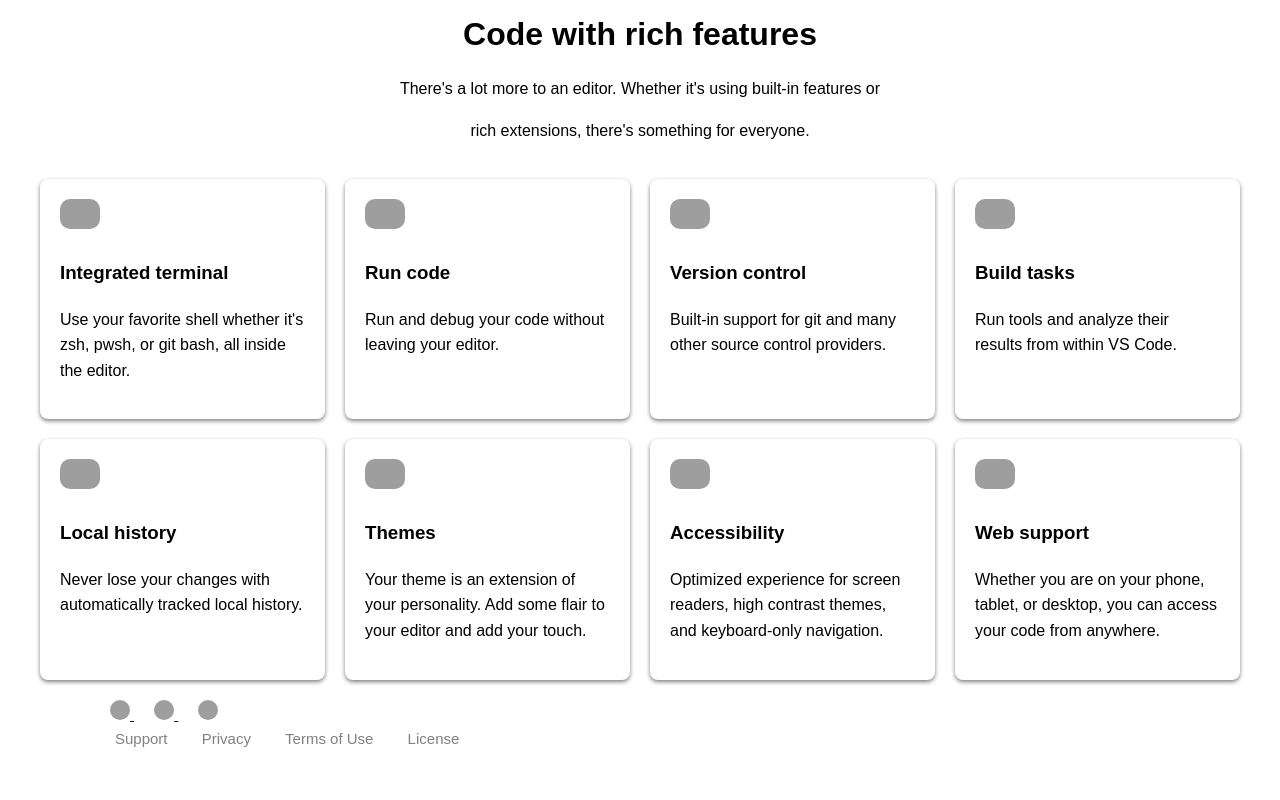
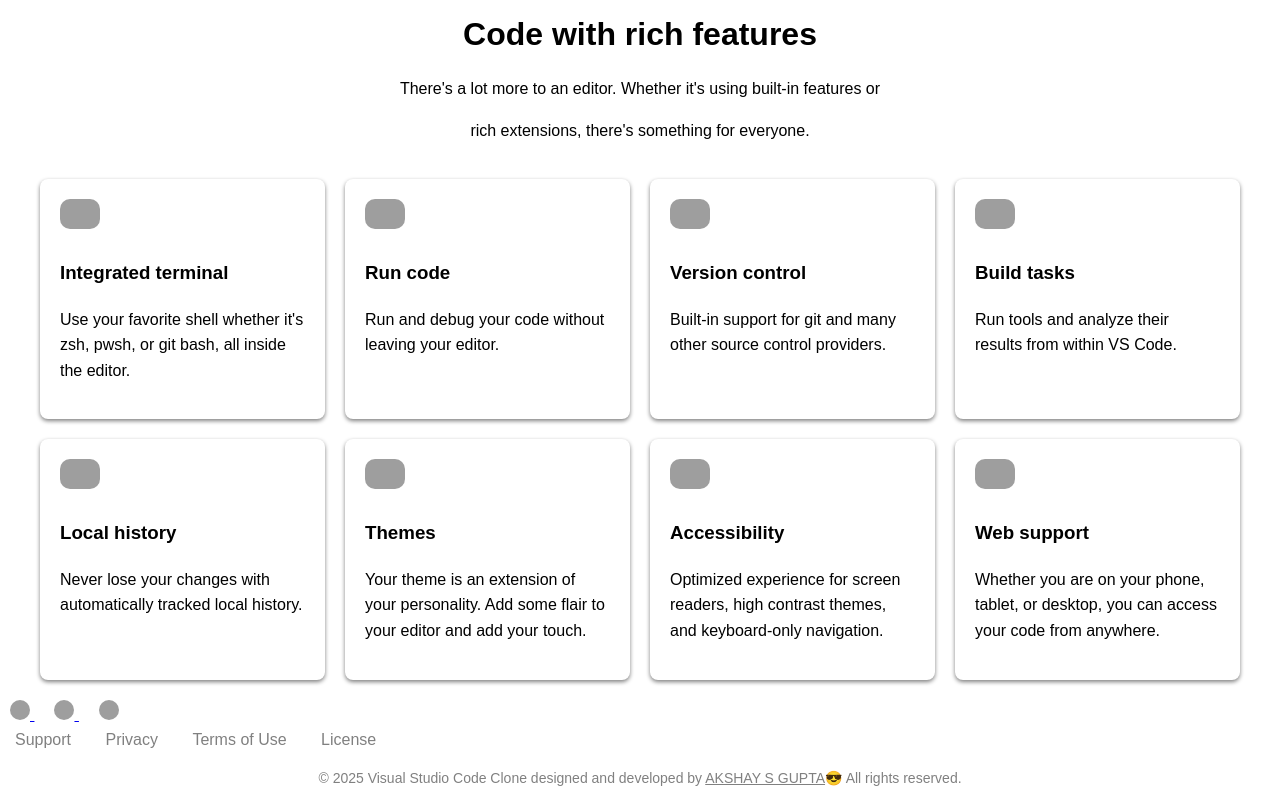
Before and after one commit to Akshay-S-Gupta/VSCode_WebPage-Clone, a plain HTML site: page index.html in a window 1280 px wide. Shown: the part 5280-6080 px from the top of the page. Drawn offline with Linux system fonts and the light colour scheme; grey boxes are pictures that could not be loaded.

Commit message:
Adding copyrights.

```diff
--- a/index.html
+++ b/index.html
@@ -578,6 +578,9 @@
         <a href="https://www.microsoft.com/legal/terms-of-use">Terms of Use</a>
         <a href="https://code.visualstudio.com/License">License</a>
       </div>
+      <div class="footer-text">
+        <p>© 2025 Visual Studio Code Clone designed and developed by <a href="https://www.linkedin.com/in/akshaysgupta/">AKSHAY S GUPTA</a>😎 All rights reserved.</p>
+      </div>
     </footer>
 
     <script>
--- a/styles.css
+++ b/styles.css
@@ -452,10 +452,9 @@ img {
     color: black;
 }
 
-.footer {
-    font-size: 15px;
-    margin-left: 100px;
-    width: 80%;
+footer {
+    justify-content: center;
+    align-items: center;
     height: 100px;
 }
 
@@ -481,3 +480,14 @@ img {
 .footer-links a:hover {
     color: black;
 }
+
+.footer-text {
+    margin: 0;
+    text-align: center;
+    font-size: 14px;
+    color: grey;
+}
+
+.footer-text a {
+    color: grey;
+}
```
